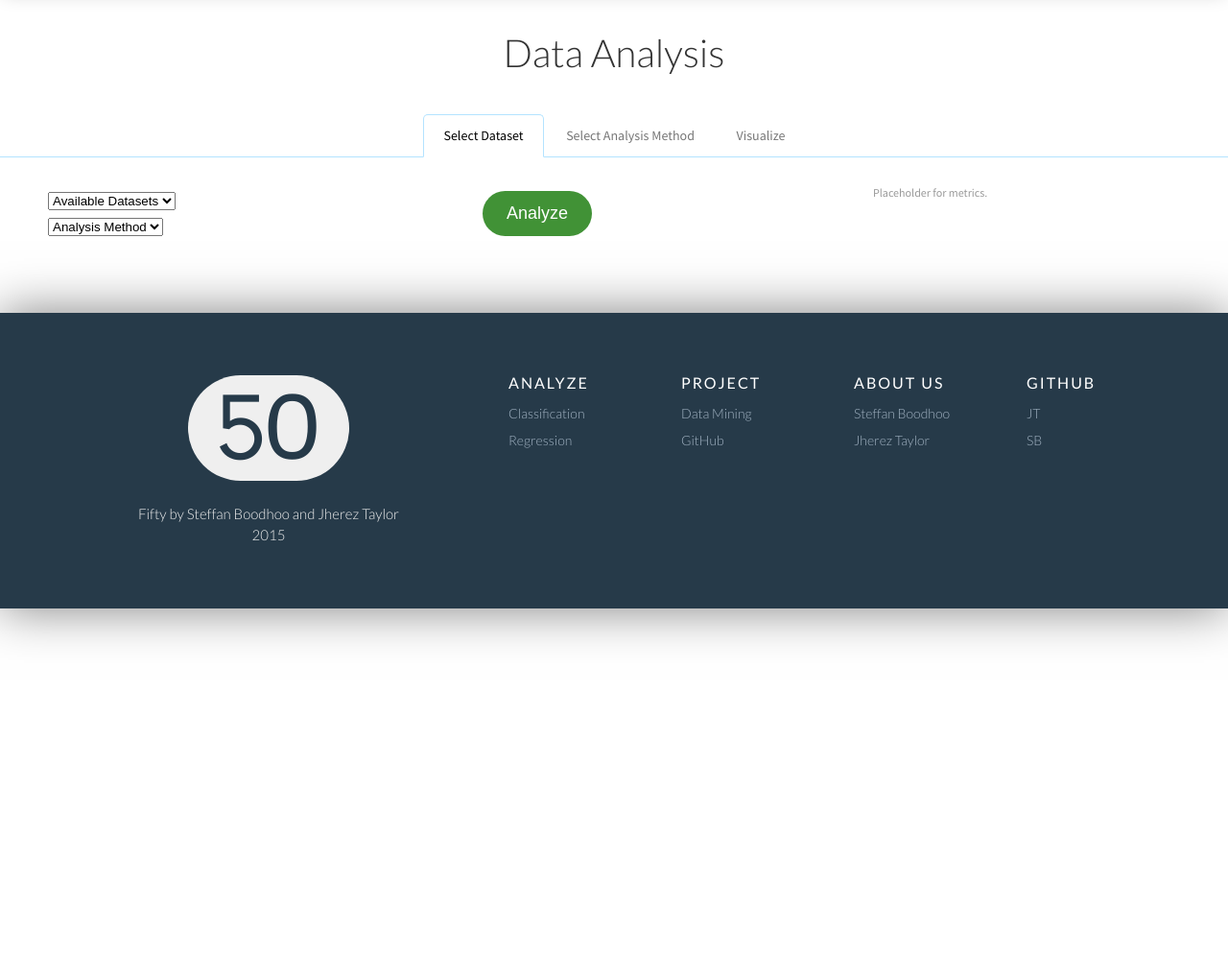
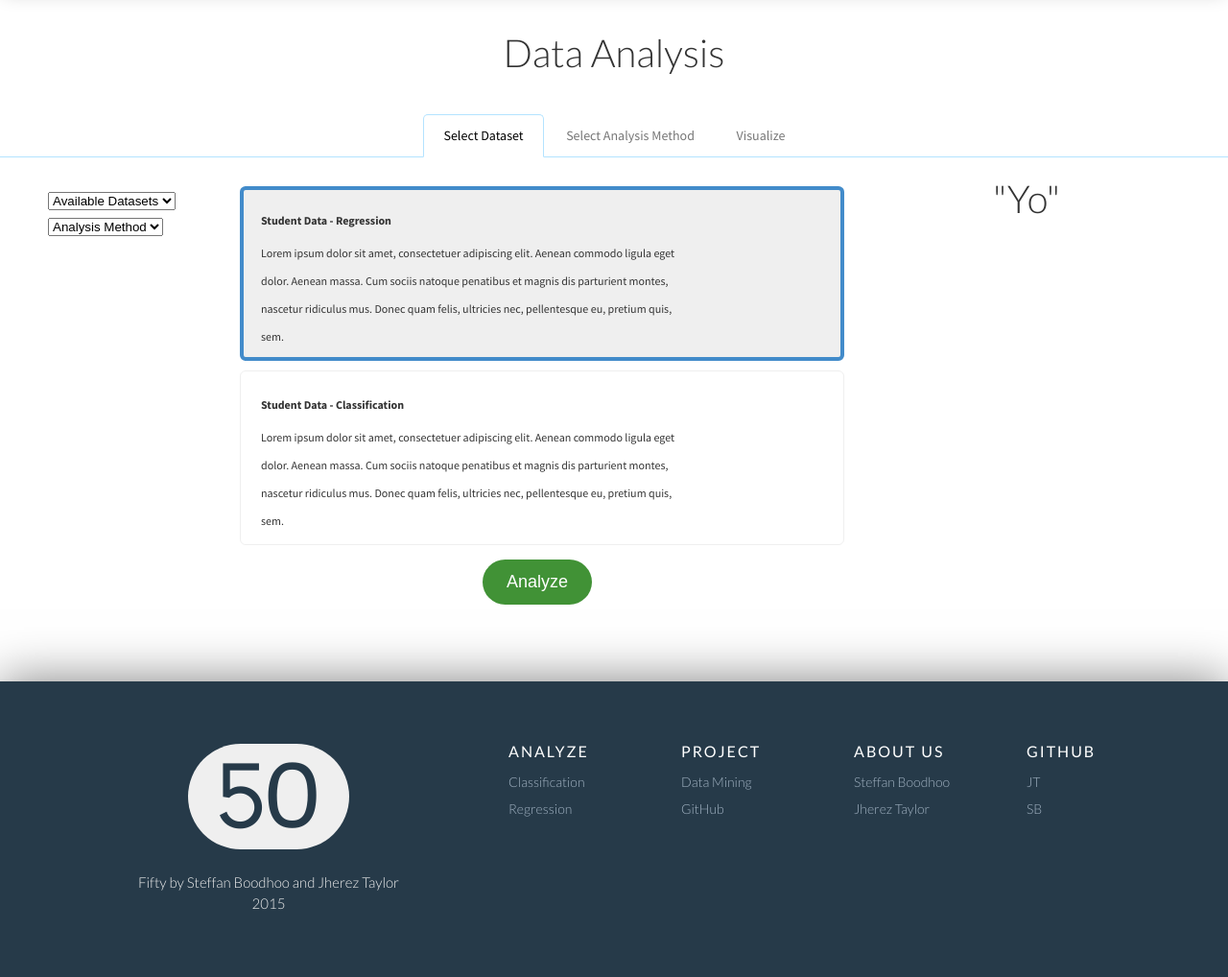
Before and after one commit to steffanboodhoo/DataMiningProject, a Flask app: page /analysis in a window 1280 px wide. Shown: the part 58-1076 px from the top of the page at 96% size. Before the commit the page ends 726 px from the top, so only its background shows below. Run offline with Flask 2, Linux system fonts and the light colour scheme; some libraries are stand-ins or nearby versions.

Commit message:
ui updates to analysis

```diff
--- /dev/null
+++ b/app/static/css/item-select.css
@@ -0,0 +1,57 @@
+div.clear
+{
+    clear: both;
+}
+
+div.dataset-chooser{
+
+}
+
+    div.dataset-chooser.disabled div.dataset-chooser-item
+	{
+		zoom: 1;
+		filter: alpha(opacity=60);
+		opacity: 0.6;
+		cursor: default;
+	}
+
+	div.dataset-chooser div.dataset-chooser-item{
+		padding: 11px;
+		border-radius: 6px;
+		cursor: pointer;
+		position: relative;
+		border: 1px solid #efefef;
+		margin-bottom: 10px;
+        margin-left: 10px;
+        margin-right: 10x;
+	}
+
+	div.dataset-chooser div.dataset-chooser-item.selected{
+		border: 4px solid #428bca;
+		background: #efefef;
+		padding: 8px;
+		filter: alpha(opacity=100);
+		opacity: 1;
+	}
+
+		div.dataset-chooser div.dataset-chooser-item img{
+			padding: 0;
+		}
+
+		div.dataset-chooser div.dataset-chooser-item span.title{
+			display: block;
+			margin: 10px 0 5px 0;
+			font-weight: bold;
+			font-size: 12px;
+		}
+
+		div.dataset-chooser div.dataset-chooser-item span.description{
+			font-size: 12px;
+		}
+
+		div.dataset-chooser div.dataset-chooser-item input{
+			position: absolute;
+			left: 0;
+			top: 0;
+			visibility:hidden;
+		}
--- a/app/static/js/analysis.js
+++ b/app/static/js/analysis.js
@@ -1,9 +1,16 @@
 $(function(){
+	$('div.dataset-chooser').not('.disabled').find('div.dataset-chooser-item').on('click', function(){
+		$(this).parent().parent().find('div.dataset-chooser-item').removeClass('selected');
+		$(this).addClass('selected');
+		$(this).find('input[type="radio"]').prop("checked", true);
+
+	});
+
 	$('#tab-dataset').click(function()
 	{
 		$('.tab').removeClass('active');
 		$(this).addClass('active');
-		$('.grid-100').hide();
+		$('grid-100').hide();
 		$('#analysis_data').show();
 		$('#analyze').text("Analyze");
 	});
--- a/app/templates/analysis.html
+++ b/app/templates/analysis.html
@@ -4,6 +4,7 @@
 	<script src="http://code.highcharts.com/highcharts.js"></script>
 	<script type="text/javascript" src="static/js/highslide/highslide.js"></script>
 	<link rel="stylesheet" href="static/css/upload.css">
+	<link rel="stylesheet" href="static/css/item-select.css">
 	<script type="text/javascript">
 		    // override Highslide settings here
 		    // instead of editing the highslide.js file
@@ -40,13 +41,35 @@
 		<div class="grid-85 grid-parent">
 
 			<div class="grid-33 push-66">
-				<label>
-					<dfn>Placeholder for metrics.</dfn>
-				</label>
+				<h1>"Yo"</h1>
 			</div>
 
 			<div class="grid-66 pull-33">
-				<div class="grid-100" id="analysis_data">
+				<div class="grid-100 dataset-chooser" id="analysis_data">
+
+			    		<div class="dataset-chooser-item selected">
+
+			                <div class="grid-75">
+			    				<span class="title">Student Data - Regression</span>
+			    				<span class="description">Lorem ipsum dolor sit amet, consectetuer adipiscing elit. Aenean commodo ligula eget dolor. Aenean massa. Cum sociis natoque penatibus et magnis dis parturient montes, nascetur ridiculus mus. Donec quam felis, ultricies nec, pellentesque eu, pretium quis, sem.</span>
+			    				<input type="radio" name="dataset" value="mobile_desktop" checked="checked">
+			    			</div>
+			    			<div class="clear"></div>
+			    		</div>
+
+			    		<div class="dataset-chooser-item">
+
+			                <div class="grid-75">
+			    				<span class="title">Student Data - Classification</span>
+			    				<span class="description">Lorem ipsum dolor sit amet, consectetuer adipiscing elit. Aenean commodo ligula eget dolor. Aenean massa. Cum sociis natoque penatibus et magnis dis parturient montes, nascetur ridiculus mus. Donec quam felis, ultricies nec, pellentesque eu, pretium quis, sem.</span>
+			    				<input type="radio" name="dataset" value="mobile_desktop">
+			    			</div>
+			    			<div class="clear"></div>
+			    		</div>
+
+
+
+
 
 				</div>
 				<div class="grid-100" id="analysis_method">
```
